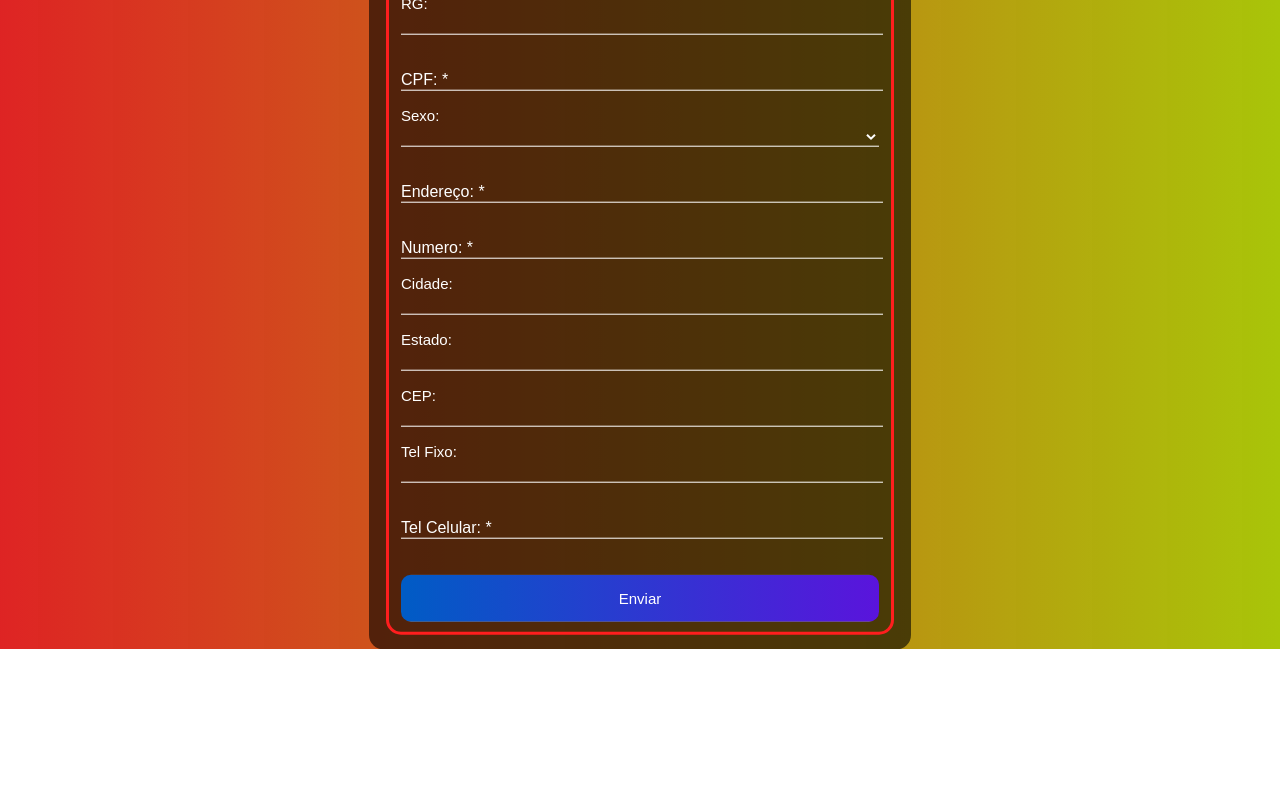
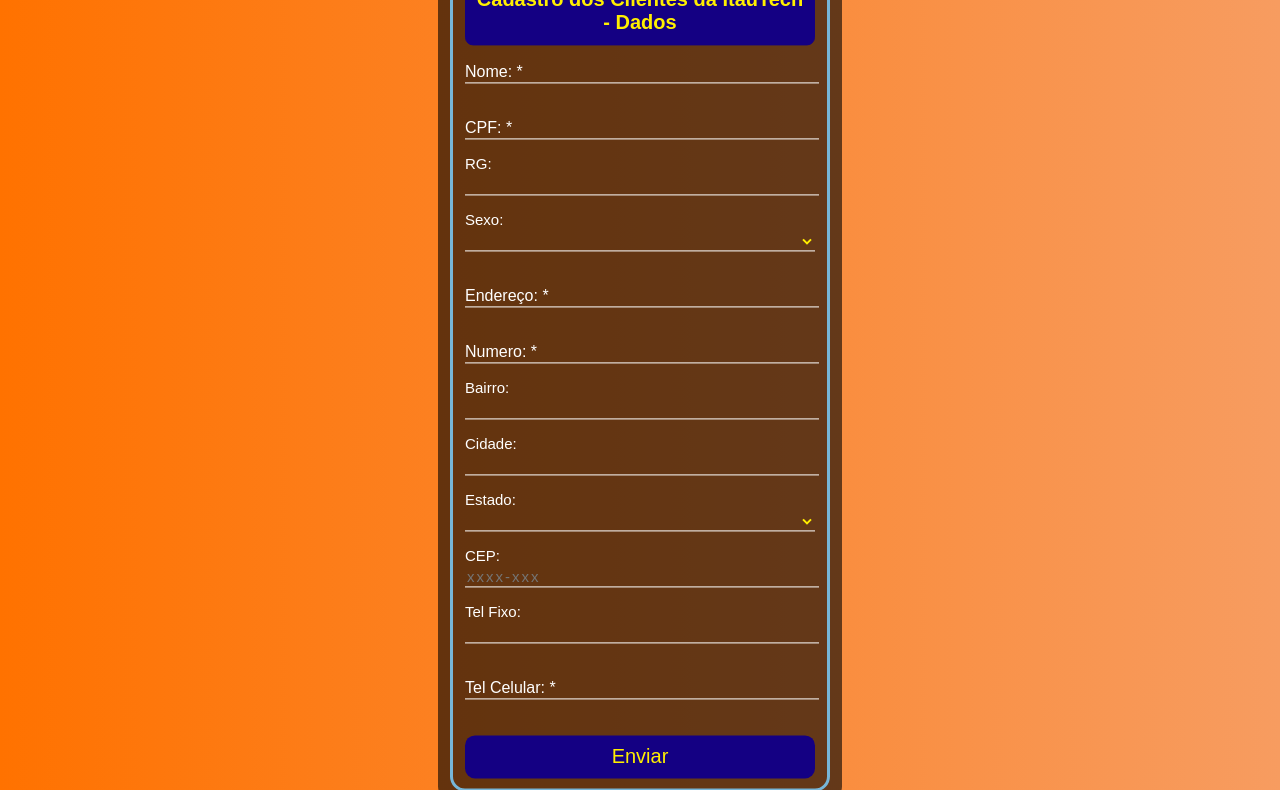
Before and after one commit to hersonic/Projeto_Formulario_ItauTech, a plain HTML site: page index.html in a window 1280 px wide. Shown: the part 257-1047 px from the top of the page. Before the commit the page ends 906 px from the top, so only its background shows below. Drawn offline with Linux system fonts and the light colour scheme.

Commit message:
atualizado geral

```diff
--- a/index.html
+++ b/index.html
@@ -8,25 +8,26 @@
     <link rel="stylesheet" href="style.css">
     <title>Formulário</title>
 </head>
+
 <body>
     <div class="box">
         <fieldset>
             <form action="" method="GET" onsubmit="return valida();">
-                <legend><b>Cadastro Pessoal - Atração</b></legend>
+                <legend><img src="logo-itau-256.png" class="img_itau"/><br><b>Cadastro dos Clientes da ItaúTech - Dados</b></legend>
                 <br>
-                <div class="inputBox">
+                    <div class="inputBox">
                     <input type="text" name="nome" id="nome" class="inputUser" required>
                     <label for="nome" class="labelInput">Nome: *</label>
+                    </div>
+                <br><br>
+                    <div class="inputBox">
+                    <input type="cpf" name="cpf" maxlength="12" onblur="return verificarCPF(this.value);" class="inputUser" required>
+                    <label for="cpf" class="labelInput">CPF: *</label>
                 </div>
                 <br><br>
                 <div class="inputBox">
                     <input type="text" name="rg" id="rg" class="inputUser">
                     <label for="rg" class="labelInput">RG:</label>
-                </div>
-                <br><br>
-                <div class="inputBox">
-                    <input type="cpf" name="cpf" maxlength="12" onblur="return verificarCPF(this.value);" class="inputUser" required>
-                    <label for="cpf" class="labelInput">CPF: *</label>
                 </div>
                 <br><br>
                 <div class="inputBox">
@@ -49,17 +50,52 @@
                 </div>
                 <br><br>
                 <div class="inputBox">
+                    <input type="text" name="bairro" id="bairro" class="inputUser">
+                    <label for="bairro" class="labelInput">Bairro: </label>
+                </div>
+                <br><br>
+                <div class="inputBox">
                     <input type="text" name="cidade" id="Cidade" class="inputUser">
                     <label for="cidade" class="labelInput">Cidade:</label>
                 </div>
                 <br><br>
                 <div class="inputBox">
-                    <input type="text" name="estado" id="Estado" class="inputUser">
+                    <select name="text" id="Estado" class="inputUser">
+                        <option value=""></option>
+                        <option value="AC">Acre</option>
+                        <option value="AL">Alagoas</option>
+                        <option value="AP">Amapá</option>
+                        <option value="AM">Amazonas</option>
+                        <option value="BA">Bahia</option>
+                        <option value="CE">Ceará</option>
+                        <option value="DF">Distrito Federal</option>
+                        <option value="ES">Espírito Santo</option>
+                        <option value="GO">Goiás</option>
+                        <option value="MA">Maranhão</option>
+                        <option value="MT">Mato Grosso</option>
+                        <option value="MS">Mato Grosso do Sul</option>
+                        <option value="MG">Minas Gerais</option>
+                        <option value="PA">Pará</option>
+                        <option value="PB">Paraíba</option>
+                        <option value="PR">Paraná</option>
+                        <option value="PE">Pernambuco</option>
+                        <option value="PI">Piauí</option>
+                        <option value="RJ">Rio de Janeiro</option>
+                        <option value="RN">Rio Grande do Norte</option>
+                        <option value="RS">Rio Grande do Sul</option>
+                        <option value="RO">Rondônia</option>
+                        <option value="RR">Roraima</option>
+                        <option value="SC">Santa Catarina</option>
+                        <option value="SP">São Paulo</option>
+                        <option value="SE">Sergipe</option>
+                        <option value="TO">Tocantins</option>
+                        <option value="EX">Estrangeiro</option>
+                    </select>
                     <label for="estado" class="labelInput">Estado:</label>
                 </div>
                 <br><br>
                 <div class="inputBox">
-                    <input type="text" name="CEP" maxlength="8" id="cep" class="inputUser" >
+                    <input type="text" name="CEP" maxlength="9" id="cep" placeholder="xxxx-xxx" class="inputUser" >
                     <label for="CEP" class="labelInput">CEP:</label>
                 </div>
                 <br><br>
--- a/style.css
+++ b/style.css
@@ -1,28 +1,38 @@
+.desktop-visible {
+    display:none;
+}
 body{
     font-family: Arial, Helvetica, sans-serif;
-    background-image: linear-gradient(to right, rgba(220, 20, 20, 0.932), rgb(169, 197, 9));
+    background-image: linear-gradient(to right, #FF7200, #F79C60);
+}
+
+.img_itau{
+    width: 20%;
+    padding: 10px;
 }
 .box{
     color: white;
     position: absolute;
-    top: 65%;
+    top: 74%;
     left: 50%;
     transform: translate(-50%,-50%);
     background-color: rgba(0, 0, 0, 0.6);
-    padding: 15px;
+    padding: 10px;
     border-radius: 15px;
-    width: 40%;
+    width: 30%;
 }
 fieldset{
-    border: 3px solid rgb(255, 30, 30);
+    border: 3px solid #77B6D8;
     border-radius: 15px;
 }
 legend{
-    border: 1px solid dodgerblue;
+    border: 1px solid #140083;
     padding: 10px;
+    background-color: #140083;
+    border-radius: 8px;
+    color: #FFEF00;
     text-align: center;
-    background-color: dodgerblue;
-    border-radius: 8px;
+    font-size: 20px;
 }
 .inputBox{
     position: relative;
@@ -32,7 +42,7 @@
     border: none;
     border-bottom: 1px solid white;
     outline: none;
-    color: white;
+    color: #FFEF00;
     font-size: 15px;
     width: 100%;
     letter-spacing: 2px;
@@ -52,12 +62,12 @@
     color: white;
 }
 #submit{
-    background-image: linear-gradient(to right,rgb(0, 92, 197), rgb(90, 20, 220));
+    background: #140083;
     width: 100%;
     border: none;
-    padding: 15px;
-    color: white;
-    font-size: 15px;
+    padding: 10px;
+    color: #FFEF00;
+    font-size: 20px;
     cursor: pointer;
     border-radius: 10px;
 }
```
Also changed, not shown: funcoes_CPF.js (line endings or trailing spaces), logo-itau-256.png (added), 1 other file.
